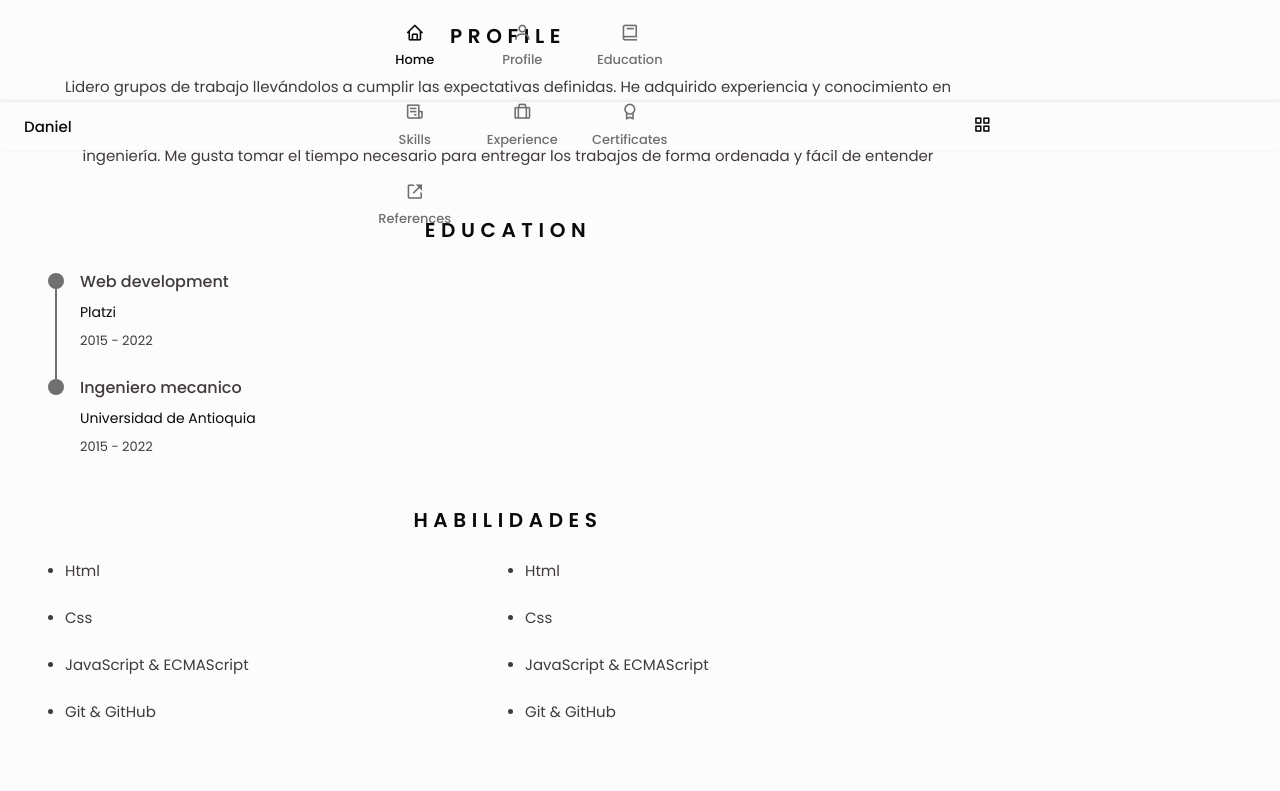
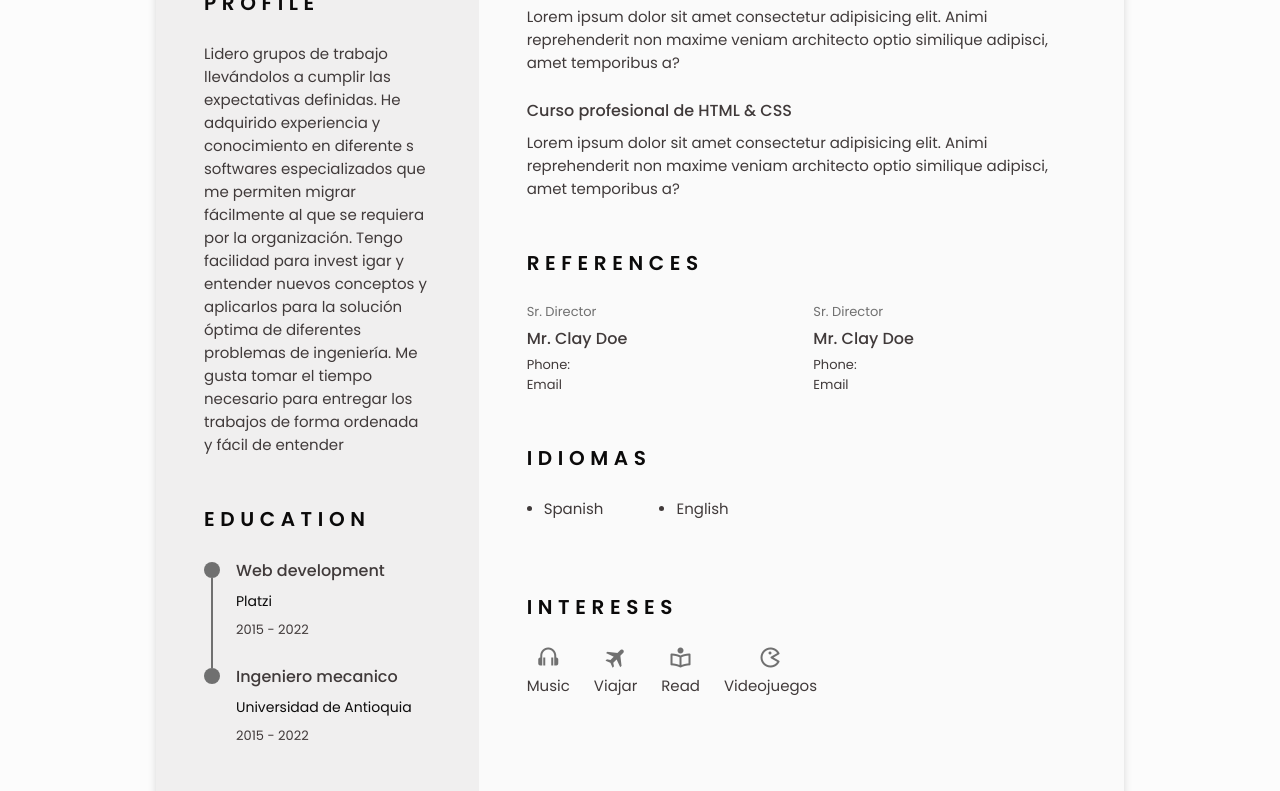
Before and after one commit to DanielVeraAcero/CV-Daniel-Vera, a plain HTML site: page index.html in a window 1280 px wide. Shown: the part 650-1441 px from the top of the page. Drawn offline with nearby package versions, Linux system fonts and the light colour scheme.

Commit message:
add media-queries

```diff
--- a/style.css
+++ b/style.css
@@ -379,10 +379,61 @@ img{
 }
 .show-scroll{
     visibility: visible;
-    bottom: 5rem;
+    bottom: 5rem    ;
 }
 /*========== MEDIA QUERIES ==========*/
 /* For small devices, menu two columns */
+@media screen and (max-width:320px){
+    .nav__list{
+        grid-template-columns: repeat(2, 1fr);
+        gap: 1rem 0.5rem;
+    }
+}
+/* Classes modified for large screen size */
+@media screen and (min-width:968px){
+    body{
+        margin: 3rem 0;
+    }
+    .bd-container{
+        margin-left: auto;
+        margin-right: auto;
+    }
+    .l-header,
+    .scrolltop{
+        display: none;
+    }
+    .resume{
+        display: grid;
+        grid-template-columns: 0.5fr 1fr;
+        background-color: var(--container-color);
+        box-shadow: 0 0 8px rgba(13,12,12,.15);
+    }
+    .resume__left{
+        background-color: var(--container-color-alt);
+    }
+    .resume__left,
+    .resume__right{
+        padding: 0 1.5rem;
 
-
-/* Classes modified for large screen size */
+    }
+    .section-title,
+    .profile__description{
+        text-align: initial;
+    }
+    .home__container{
+        gap: 1.5rem;
+    }
+    .home__button-movil{
+        display: none;
+    }
+    .references__container{
+        grid-template-columns: repeat(2, 1fr);
+    }
+    .languages__content{
+        grid-template-columns: repeat(3, max-content);
+        column-gap: 3.5rem;
+    }
+    .interests__container{
+        grid-template-columns: repeat(4, max-content);
+    }
+}
```
